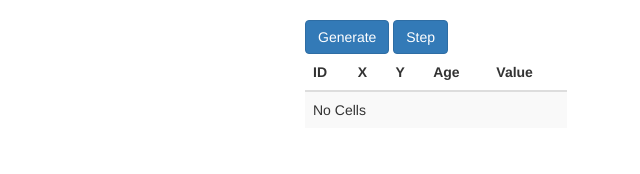
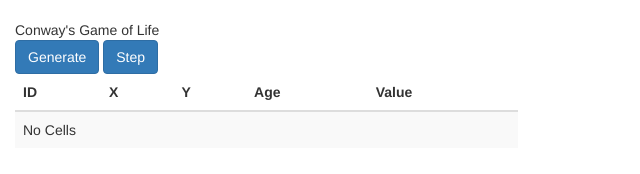
Before and after one commit to bdosorio/gol-angular, a website: page app/index.html in a window 1280 px wide. Shown: the whole page, without its empty margins (0-640 px from the left). Drawn offline with nearby package versions, Linux system fonts and the light colour scheme; some packages are replaced by stand-ins of ours; files that its build step writes are made by us from their sources; a script that the page names is missing.

Commit message:
fix index template

```diff
--- a/app/index.html
+++ b/app/index.html
@@ -30,7 +30,14 @@
 <![endif]-->
 
 <!-- Add your site or application content here -->
-<div class="container" ui-view=""></div>
+<div class="container-fluid">
+    <div class="row clearfix">
+        <div class="col-md-12 column">Conway's Game of Life</div>
+    </div>
+    <div class="row clearfix">
+       <div ui-view=""></div>
+    </div>
+</div>
 
 <!--[if lt IE 9]>
 <script src="bower_components/es5-shim/es5-shim.js"></script>
```
